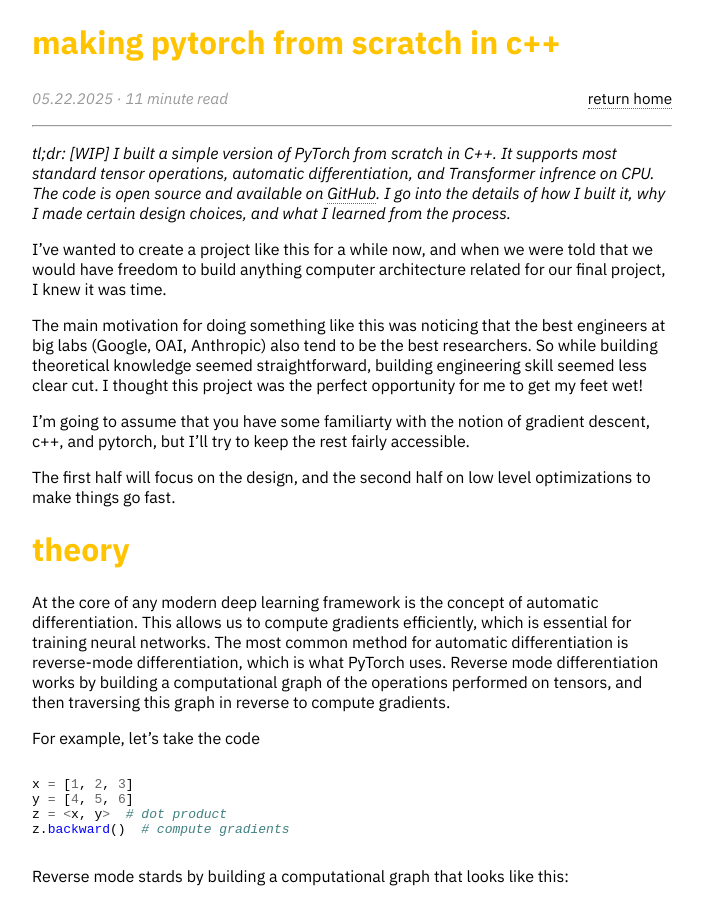
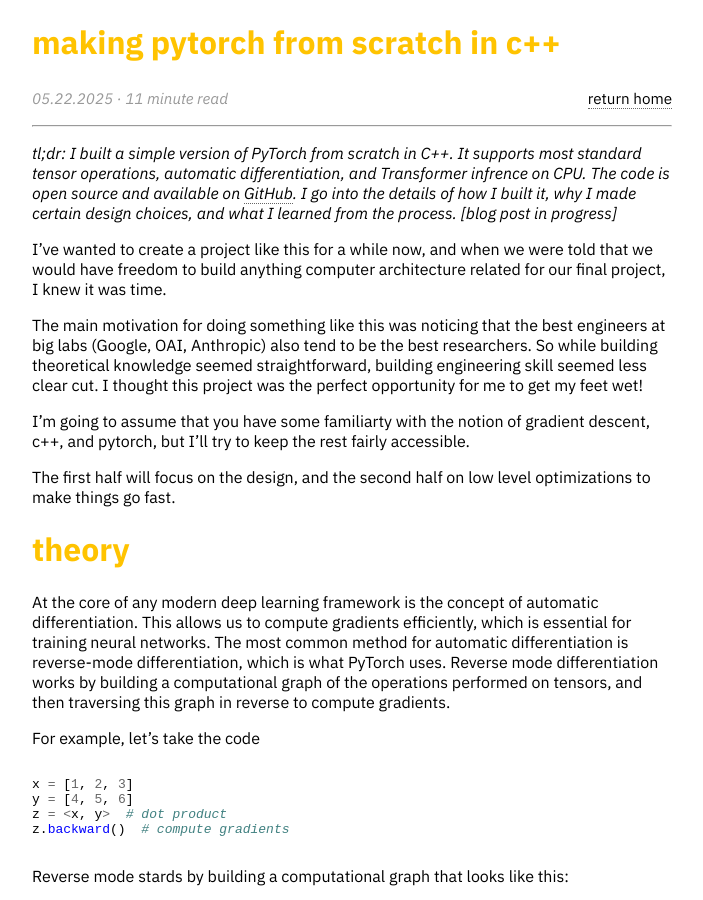
Before and after one commit to bell-boy/bell-boy.github.io, a Jekyll site: the page built from _posts/2025-05-22-making-pytorch-from-scratch.md, in a window 1280 px wide and 900 px high. Shown: the whole window, without its empty margins (288-991 px from the left). Built offline with Jekyll 4.4.1, drawn with Linux system fonts in a browser that asks for light colours.

Commit message:
update latest

```diff
--- a/_posts/2025-05-22-making-pytorch-from-scratch.md
+++ b/_posts/2025-05-22-making-pytorch-from-scratch.md
@@ -4,7 +4,7 @@ title: making pytorch from scratch in c++
 usemathjax: true
 ---
 
-_tl;dr: [WIP] I built a simple version of PyTorch from scratch in C++. It supports most standard tensor operations, automatic differentiation, and Transformer infrence on CPU. The code is open source and available on [GitHub](https://github.com/bell-boy/deeptiny/tree/main). I go into the details of how I built it, why I made certain design choices, and what I learned from the process._
+_tl;dr: I built a simple version of PyTorch from scratch in C++. It supports most standard tensor operations, automatic differentiation, and Transformer infrence on CPU. The code is open source and available on [GitHub](https://github.com/bell-boy/deeptiny/tree/main). I go into the details of how I built it, why I made certain design choices, and what I learned from the process. [blog post in progress]_
 
 I've wanted to create a project like this for a while now, and when we were told that we would have freedom to build anything computer architecture related for our final project, I knew it was time.
 
```
